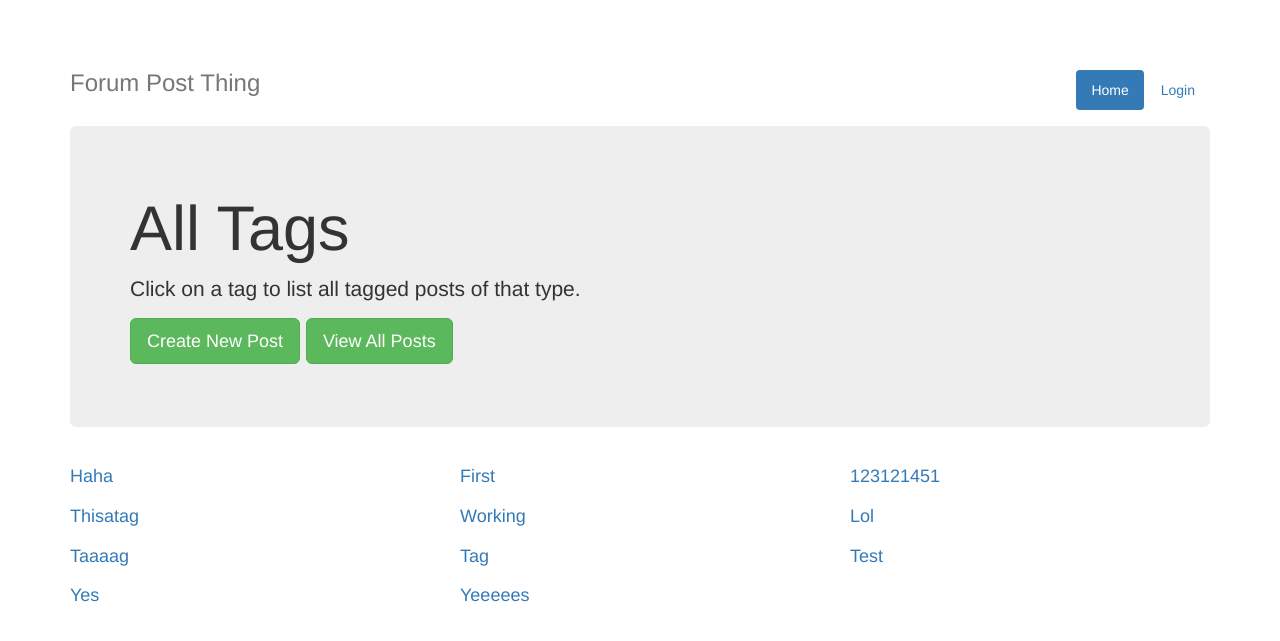
After one commit to Ogreman/django-simple-post, a Django app: template templates/taggit/tag_list.html in a window 1280 px wide. The commit adds this page. Shown: the top 641 px of the page. Run offline with Django 3.2, Linux system fonts and the light colour scheme; the template is opened without the code that fills it: values that come from a table or form of the project are taken from there, others are empty; data comes from the database, SQL or seed files in the repository; parts of the project's set-up code (start-up, migrations or seed data) failed here and were passed over; some libraries are stand-ins or nearby versions.

Commit message:
Added tag list.

```diff
--- a/post/urls.py
+++ b/post/urls.py
@@ -12,11 +12,6 @@ urlpatterns = patterns('',
         regex=r'^new/$',
         view=views.PostCreateView.as_view(),
         name="new_post",
-    ),
-    url(
-        regex=r'^(?P<slug>[\w-]+)/$',
-        view=views.PostDetailView.as_view(),
-        name="post",
     ),
     url(
         regex=r'^(?P<slug>[\w-]+)/edit/$',
@@ -34,6 +29,11 @@ urlpatterns = patterns('',
         name="root",
     ),
     url(
+        regex=r'^tags/$',
+        view=views.TagsListView.as_view(),
+        name="tags",
+    ),
+    url(
         regex=r'^tags/(?P<tag>[\w-]+)/$',
         view=views.PostTaggedView.as_view(),
         name="tagged_posts",
@@ -43,4 +43,9 @@ urlpatterns = patterns('',
         view=views.AuthoredView.as_view(),
         name="author",
     ),
+    url(
+        regex=r'^(?P<slug>[\w-]+)/$',
+        view=views.PostDetailView.as_view(),
+        name="post",
+    ),
 )
--- a/post/views.py
+++ b/post/views.py
@@ -4,6 +4,7 @@ from django.core.urlresolvers import reverse_lazy
 from vanilla import ListView, DetailView, CreateView, UpdateView, RedirectView
 from braces.views import LoginRequiredMixin
 from core import views as core_views
+from taggit.models import Tag
 
 from . import models
 from . import forms
@@ -112,3 +113,8 @@ class RootView(RedirectView):
         while post.previous is not None:
             post = post.previous
         return post.get_absolute_url()
+
+
+class TagsListView(ListView):
+
+    model = Tag
--- a/templates/post/includes/post_include.html
+++ b/templates/post/includes/post_include.html
@@ -8,7 +8,7 @@
 <p>{{ post.content|linebreaks }}</p>
 <br>
 
-{% for tag in post.tags.all %}{% if forloop.first %}tags: {% endif %}
+{% for tag in post.tags.all %}{% if forloop.first %}<a href="{% url 'tags' %}">tags</a>: {% endif %}
 <a class="btn btn-xs btn-default" href="{% url 'tagged_posts' tag=tag %}" role="button">{{ tag }}</a>
 {% endfor %}
 
--- a/templates/post/post_detail.html
+++ b/templates/post/post_detail.html
@@ -13,7 +13,7 @@
         <br>
         <p>{{ object.content|linebreaks }}</p>
 
-        {% for tag in tags %}{% if forloop.first %}tags: {% endif %}
+        {% for tag in tags %}{% if forloop.first %}<a href="{% url 'tags' %}">tags</a>: {% endif %}
         <a class="btn btn-xs btn-default" href="{% url 'tagged_posts' tag=tag %}" role="button">{{ tag }}</a>
         {% endfor %}
 
--- /dev/null
+++ b/templates/taggit/tag_list.html
@@ -0,0 +1,40 @@
+{% extends "base.html" %}
+
+{% block content %}
+  <div class="container">
+
+
+      <div class="header">
+        <ul class="nav nav-pills pull-right">
+          <li class="active"><a href="#">Home</a></li>
+          {% if request.user.is_authenticated %}
+          <li><a href="{% url 'logout' %}">Logout</a></li>
+          {% else %}
+          <li><a href="{% url 'login' %}">Login</a></li>
+          {% endif %}
+        </ul>
+        <h3 class="text-muted">Forum Post Thing</h3>
+      </div>
+
+      <br>
+
+      <div class="jumbotron">
+          <h1>All Tags</h1>
+          <p class="lead">Click on a tag to list all tagged posts of that type.</p>
+          <p>
+          <a class="btn btn-lg btn-success" href="{% url 'new_post' %}" role="button">Create New Post</a>
+          <a class="btn btn-lg btn-success" href="/" role="button">View All Posts</a>
+          </p>
+      </div>
+
+    <div class="row marketing">
+    {% for tag in object_list %}
+        <div class="col-md-4">
+          <h4><a href="{% url 'tagged_posts' tag=tag %}">
+              {{ tag|title }}
+          </a></h4>
+        </div>
+    {% endfor %}
+    </div>
+
+{% endblock %}
```
